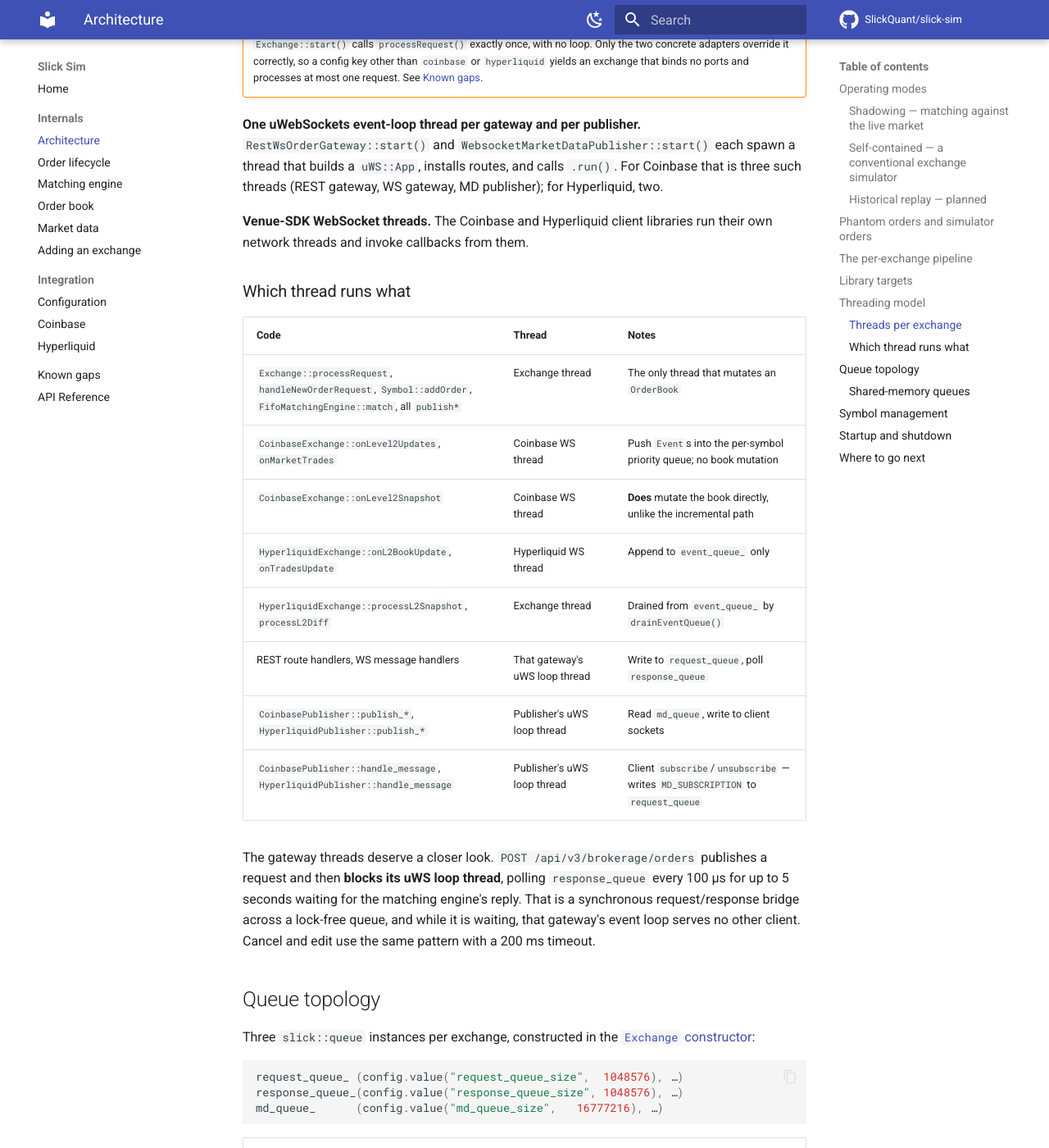
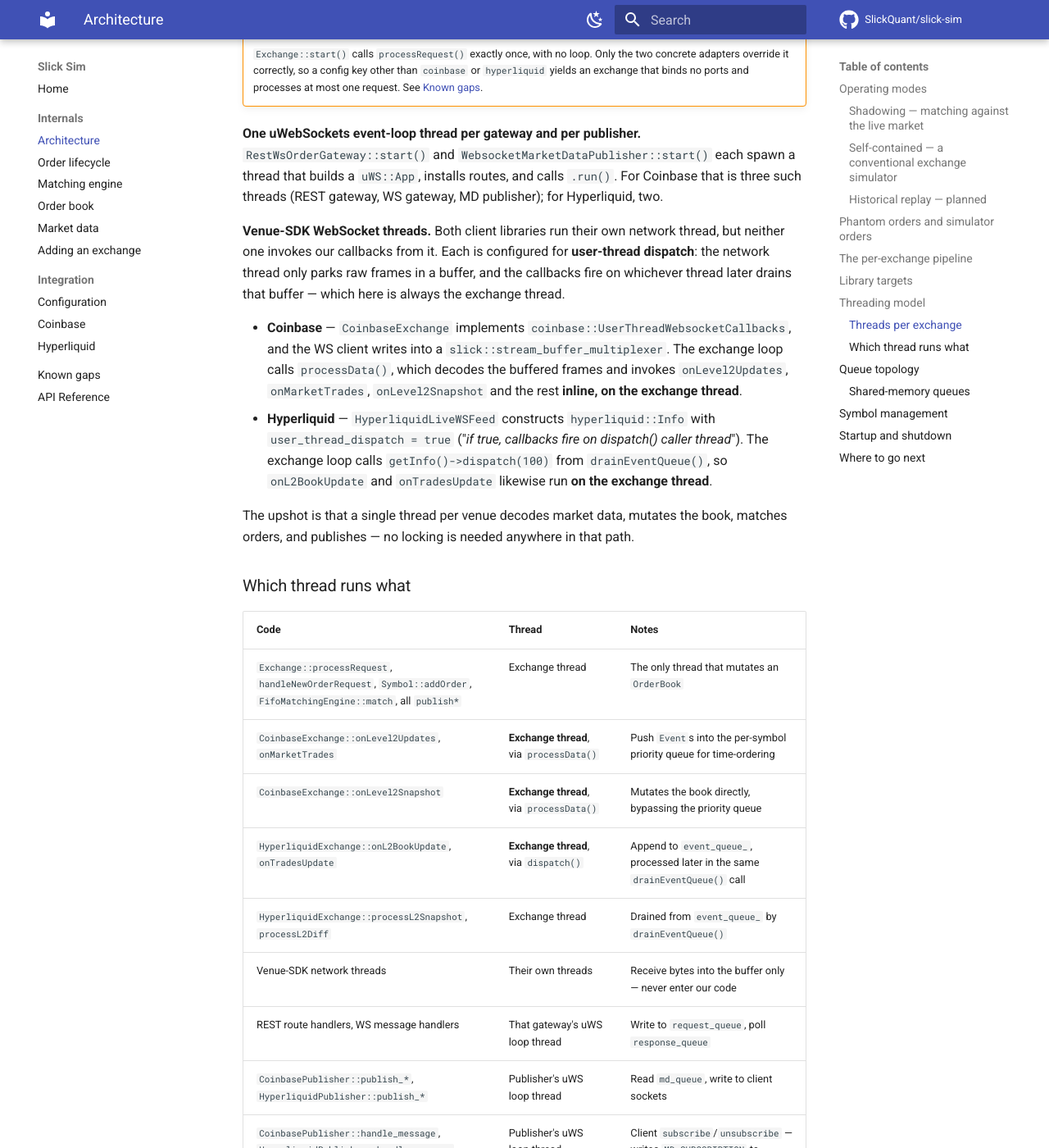
Before and after one commit to SlickQuant/slick-sim, an MkDocs documentation site: the page built from docs/architecture.md, in a window 1280 px wide and 1400 px high, scrolled down 4317 px. Shown: the whole window at 82% size. Built offline with MkDocs 1.6.1 and Material for MkDocs 9.7.7, drawn with Linux system fonts in a browser that asks for light colours; comment, search, counter and statistics services are not loaded.

Commit message:
docs: Update architecture and extending documentation for user-thread dispatch and thread safety in venue SDKs

```diff
--- a/docs/architecture.md
+++ b/docs/architecture.md
@@ -101,7 +101,7 @@ flowchart TB
     end
 
     RE -.->|"live book + trades"| FEED
-    FEED -.->|"callbacks on WS thread"| EX
+    FEED -.->|"buffered frames, decoded<br/>on the exchange thread"| EX
     EX --> SYM
     SYM --> BOOK
     SYM --> ME
@@ -181,18 +181,33 @@ and `WebsocketMarketDataPublisher::start()` each spawn a thread that builds a `u
 routes, and calls `.run()`. For Coinbase that is three such threads (REST gateway, WS gateway, MD
 publisher); for Hyperliquid, two.
 
-**Venue-SDK WebSocket threads.** The Coinbase and Hyperliquid client libraries run their own network
-threads and invoke callbacks from them.
+**Venue-SDK WebSocket threads.** Both client libraries run their own network thread, but neither one
+invokes our callbacks from it. Each is configured for **user-thread dispatch**: the network thread
+only parks raw frames in a buffer, and the callbacks fire on whichever thread later drains that
+buffer — which here is always the exchange thread.
+
+- **Coinbase** — `CoinbaseExchange` implements `coinbase::UserThreadWebsocketCallbacks`, and the WS
+  client writes into a `slick::stream_buffer_multiplexer`. The exchange loop calls
+  `processData()`, which decodes the buffered frames and invokes `onLevel2Updates`,
+  `onMarketTrades`, `onLevel2Snapshot` and the rest **inline, on the exchange thread**.
+- **Hyperliquid** — `HyperliquidLiveWSFeed` constructs `hyperliquid::Info` with
+  `user_thread_dispatch = true` ("*if true, callbacks fire on dispatch() caller thread*"). The
+  exchange loop calls `getInfo()->dispatch(100)` from `drainEventQueue()`, so `onL2BookUpdate` and
+  `onTradesUpdate` likewise run **on the exchange thread**.
+
+The upshot is that a single thread per venue decodes market data, mutates the book, matches orders,
+and publishes — no locking is needed anywhere in that path.
 
 ### Which thread runs what
 
 | Code | Thread | Notes |
 | --- | --- | --- |
 | `Exchange::processRequest`, `handleNewOrderRequest`, `Symbol::addOrder`, `FifoMatchingEngine::match`, all `publish*` | Exchange thread | The only thread that mutates an `OrderBook` |
-| `CoinbaseExchange::onLevel2Updates`, `onMarketTrades` | Coinbase WS thread | Push `Event`s into the per-symbol priority queue; no book mutation |
-| `CoinbaseExchange::onLevel2Snapshot` | Coinbase WS thread | **Does** mutate the book directly, unlike the incremental path |
-| `HyperliquidExchange::onL2BookUpdate`, `onTradesUpdate` | Hyperliquid WS thread | Append to `event_queue_` only |
+| `CoinbaseExchange::onLevel2Updates`, `onMarketTrades` | **Exchange thread**, via `processData()` | Push `Event`s into the per-symbol priority queue for time-ordering |
+| `CoinbaseExchange::onLevel2Snapshot` | **Exchange thread**, via `processData()` | Mutates the book directly, bypassing the priority queue |
+| `HyperliquidExchange::onL2BookUpdate`, `onTradesUpdate` | **Exchange thread**, via `dispatch()` | Append to `event_queue_`, processed later in the same `drainEventQueue()` call |
 | `HyperliquidExchange::processL2Snapshot`, `processL2Diff` | Exchange thread | Drained from `event_queue_` by `drainEventQueue()` |
+| Venue-SDK network threads | Their own threads | Receive bytes into the buffer only — never enter our code |
 | REST route handlers, WS message handlers | That gateway's uWS loop thread | Write to `request_queue`, poll `response_queue` |
 | `CoinbasePublisher::publish_*`, `HyperliquidPublisher::publish_*` | Publisher's uWS loop thread | Read `md_queue`, write to client sockets |
 | `CoinbasePublisher::handle_message`, `HyperliquidPublisher::handle_message` | Publisher's uWS loop thread | Client `subscribe`/`unsubscribe` — writes `MD_SUBSCRIPTION` to `request_queue` |
```
Also changed, not shown: docs/extending.md (+22 -7 lines), docs/market-data.md (+7 -5 lines).
